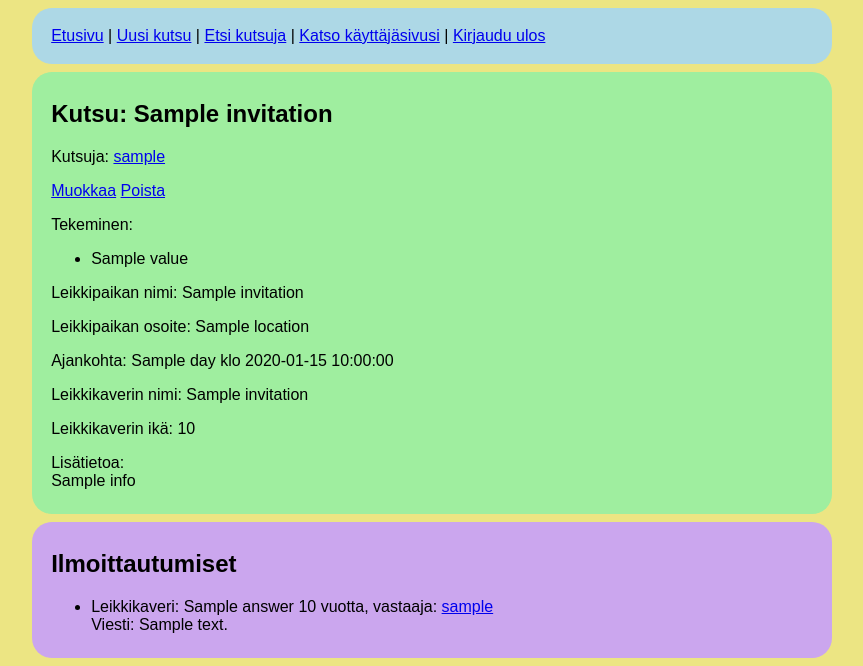
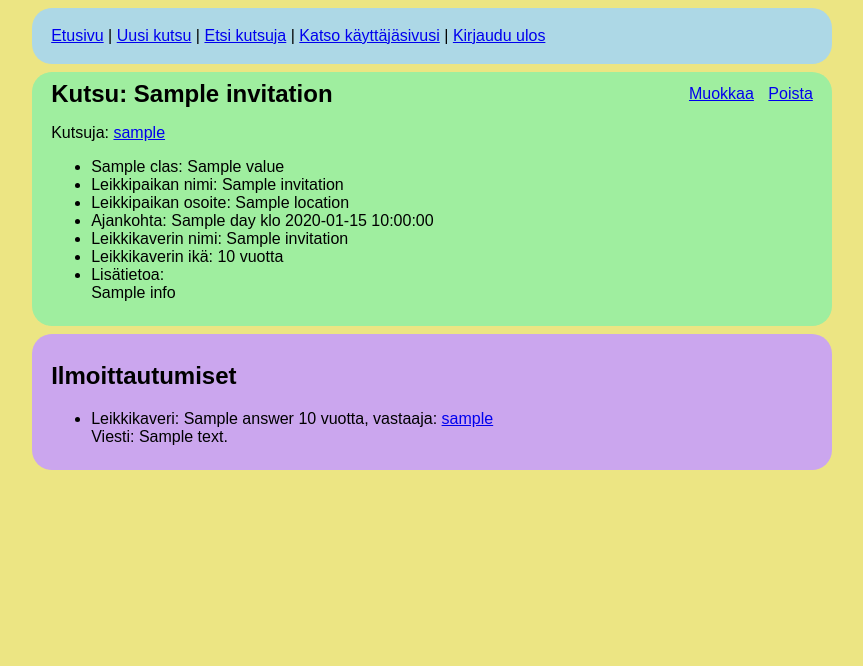
Before and after one commit to adii323/lastenleikkitreffit, a Flask app: template templates/show_invitation.html in a window 1280 px wide. Shown: the part 134-800 px from the top of the page, without its empty margins (208-1071 px from the left). Run offline with Flask 3, Linux system fonts and the light colour scheme; the visitor is signed in with stand-in values (Sample User, id 1); the template is opened without the code that fills it: most values are stand-ins (such as "Sample title", 1, 10 or a date in 2020).

Commit message:
Improve showing the invitation details

```diff
--- a/static/main.css
+++ b/static/main.css
@@ -46,6 +46,23 @@ body {
   border-radius: 20px;
 }
 
+.inv-header {
+  display: flex;
+  align-items: center;
+  justify-content: space-between;
+  gap: 12px;
+}
+
+.inv-title {
+  margin: 0;
+}
+
+.inv-user-actions a {
+  margin-left: 10px;
+  text-decoration: none;
+  text-decoration: underline;
+}
+
 .answers {
   background-color: rgb(203, 166, 238);
   padding: 0.5em 1.2em;
--- a/templates/show_invitation.html
+++ b/templates/show_invitation.html
@@ -4,44 +4,31 @@
 
 {% block content %}
 <div class="invitations">
-<h2>Kutsu: {{ invitation.title }}</h2>
-<p>
+  <div class="inv-header">
+    <h2 class="inv-title">Kutsu: {{ invitation.title }}</h2>
+    {% if session.user_id == invitation.user_id %}
+      <div class="inv-user-actions">
+        <a href="/edit_invitation/{{ invitation.id }}">Muokkaa</a>
+        <a href="/remove_invitation/{{ invitation.id }}">Poista</a>
+      </div>
+    {% endif %}
+  </div>
+  <p>
   Kutsuja: <a href="/user/{{ invitation.user_id }}">{{ invitation.username }}</a>
-</p>
-{% if session.user_id == invitation.user_id %}
-<p>
-  <a href="/edit_invitation/{{ invitation.id }}">Muokkaa</a>
-  <a href="/remove_invitation/{{ invitation.id }}">Poista</a>
-</p>
-{% endif %}
-{% if classes %}
-<p>
-  Tekeminen:
+  </p>
   <ul>
+  {% if classes %}
     {% for class in classes %}
-    <li>{{ class.value }}</li>
-    {% endfor %}
-  </ul>
-</p>
-{% endif %}
-<p>
-  Leikkipaikan nimi: {{ invitation.name }}
-</p>
-<p>
-  Leikkipaikan osoite: {{ invitation.location }}
-</p>
-<p>
-  Ajankohta: {{ invitation.day}} klo {{ invitation.time }}
-</p>
-<p>
-  Leikkikaverin nimi: {{ invitation.childs_name }}
-</p>
-<p>
-  Leikkikaverin ikä: {{ invitation.age }}
-</p>
-<p>
-  Lisätietoa: <br> {{ invitation.info | replace('\n', '<br>') | safe }}
-</p>
+    <li>{{ class.title }}: {{ class.value }}</li>
+      {% endfor %}
+  {% endif %}
+  <li>Leikkipaikan nimi: {{ invitation.name }}</li>
+  <li>Leikkipaikan osoite: {{ invitation.location }}</li>
+  <li>Ajankohta: {{ invitation.day}} klo {{ invitation.time }}</li>
+  <li>Leikkikaverin nimi: {{ invitation.childs_name }}</li>
+  <li>Leikkikaverin ikä: {{ invitation.age }} vuotta</li>
+  <li>Lisätietoa: <br> {{ invitation.info | replace('\n', '<br>') | safe }}</li>
+</ul>
 </div>
 <div class="answers">
 <h2>Ilmoittautumiset</h2>
```
